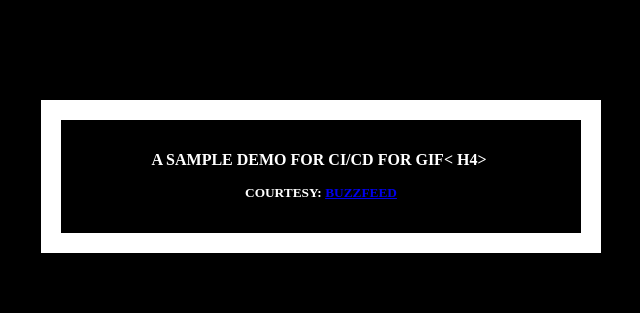
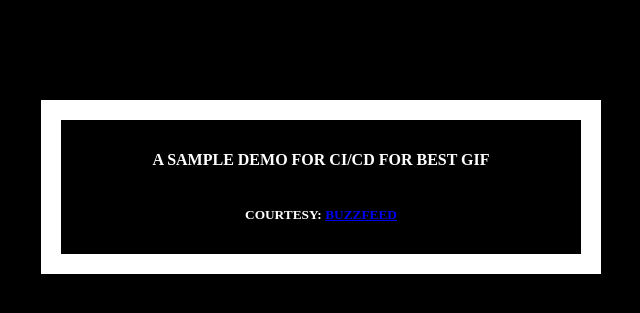
Before and after one commit to saif-cl0ud/flask-app, a Flask app: template templates/index.html in a window 1280 px wide. Shown: the top 313 px of the page, without its empty margins (319-959 px from the left). Run offline with Flask 2, Linux system fonts and the light colour scheme; the template is opened without the code that fills it, so the values that code supplies are empty.

Commit message:
Adding Demo

```diff
--- a/templates/index.html
+++ b/templates/index.html
@@ -19,7 +19,7 @@
   </head>
   <body>
     <div class="container">
-      <h4>A Sample Demo for CI/CD for GIF< h4>
+      <h4>A Sample Demo for CI/CD for Best GIF<h4>
       <img src="{{url}}" />
       <p><small>Courtesy: <a href="http://www.buzzfeed.com/copyranter/the-best-cat-gif-post-in-the-history-of-cat-gifs">Buzzfeed</a></small></p>
     </div>
```
